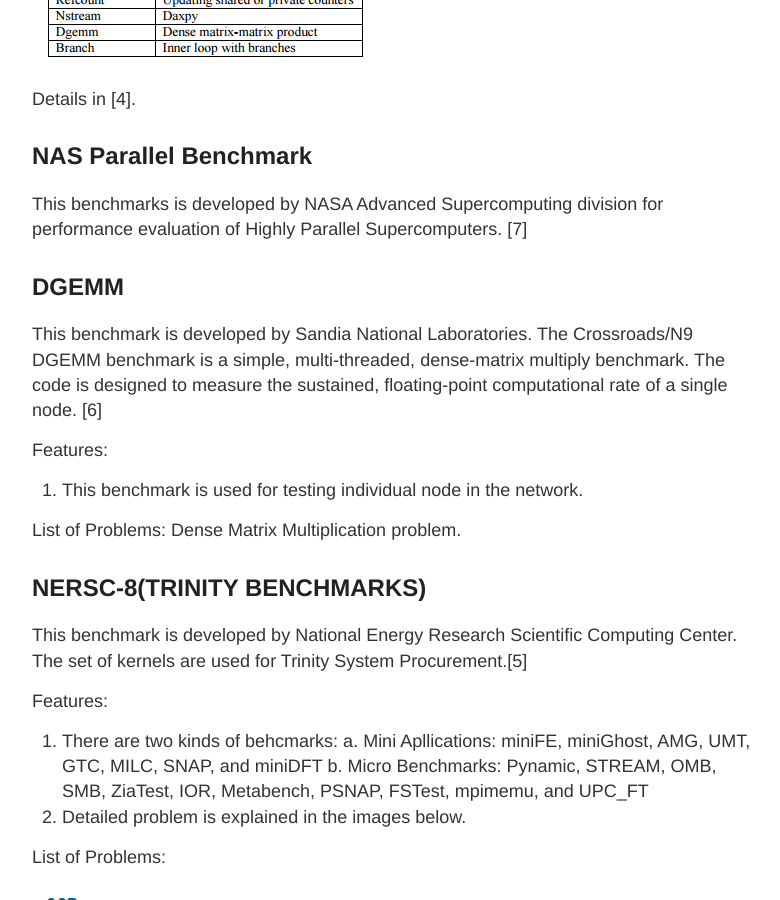
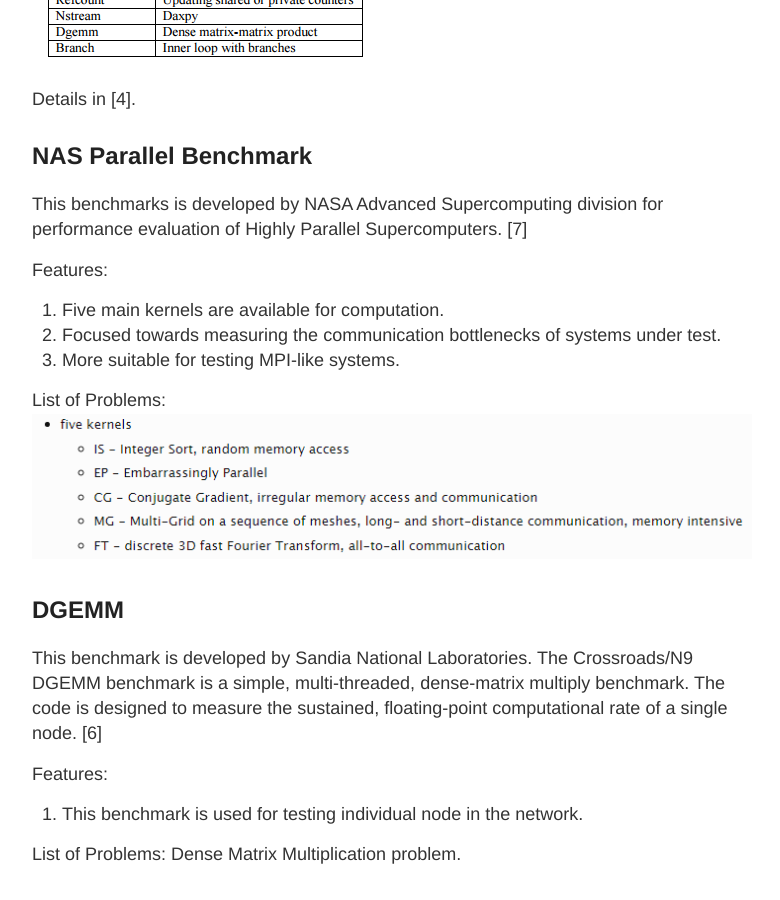
Before and after one commit to MADHAVAN001/madhavan001.github.io, a Jekyll site: the page built from _posts/2017-6-21-Benchmarks-accelerator-devices.md, in a window 1280 px wide and 900 px high, scrolled down 2994 px. Shown: the whole window, without its empty margins (248-1028 px from the left). Built offline with Jekyll 4.4.1, drawn with Linux system fonts in a browser that asks for light colours; our own code applies the rules of GitHub Pages for plain Markdown files.

```diff
--- a/_posts/2017-6-21-Benchmarks-accelerator-devices.md
+++ b/_posts/2017-6-21-Benchmarks-accelerator-devices.md
@@ -66,7 +66,13 @@ NAS Parallel Benchmark
 -----------------------------------------------
 This benchmarks is developed by NASA Advanced Supercomputing division for performance evaluation of Highly Parallel Supercomputers. [7]
 
+Features:
+1. Five main kernels are available for computation.
+2. Focused towards measuring the communication bottlenecks of systems under test.
+3. More suitable for testing MPI-like systems.
 
+List of Problems:
+![NAS](https://raw.githubusercontent.com/MADHAVAN001/madhavan001.github.io/master/images/NAS_list_problems.PNG)
 
 DGEMM
 ----------------------------------------------
@@ -78,8 +84,6 @@ Features:
 
 List of Problems:
 Dense Matrix Multiplication problem.
-
-
 
 NERSC-8(TRINITY BENCHMARKS)
 -------------------------------------------
```
